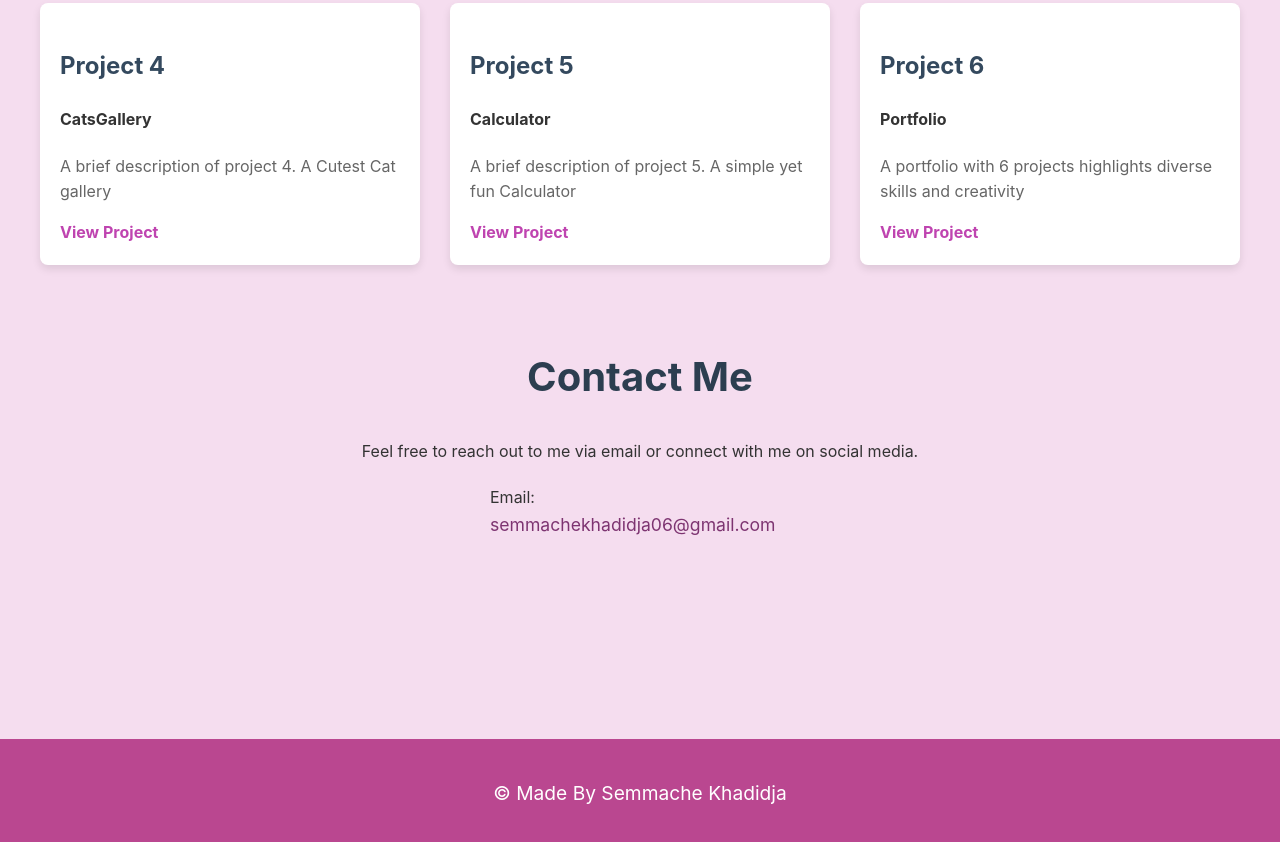
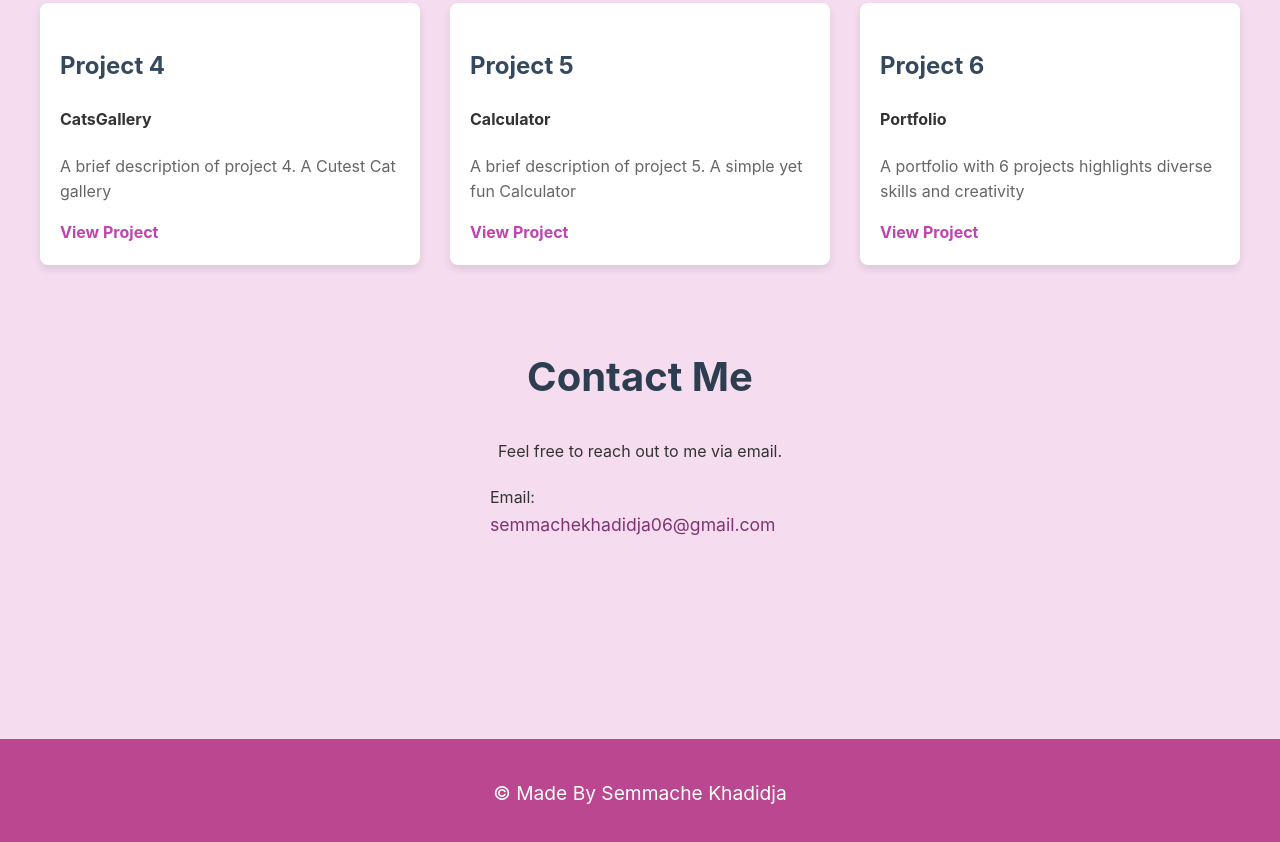
Before and after one commit to khadidjassm/Portfolio, a plain HTML site: page index.html in a window 1280 px wide. Shown: the part 870-1712 px from the top of the page. Drawn offline with Linux system fonts and the light colour scheme.

Commit message:
Update index.html

```diff
--- a/index.html
+++ b/index.html
@@ -73,7 +73,7 @@
         <section id="contact">
             <h2>Contact Me</h2>
             <p>
-                Feel free to reach out to me via email or connect with me on social media.
+                Feel free to reach out to me via email.
             </p>
             <ul>
                 <li>Email: <a href="mailto:your.email@example.com">semmachekhadidja06@gmail.com</a></li>
```
